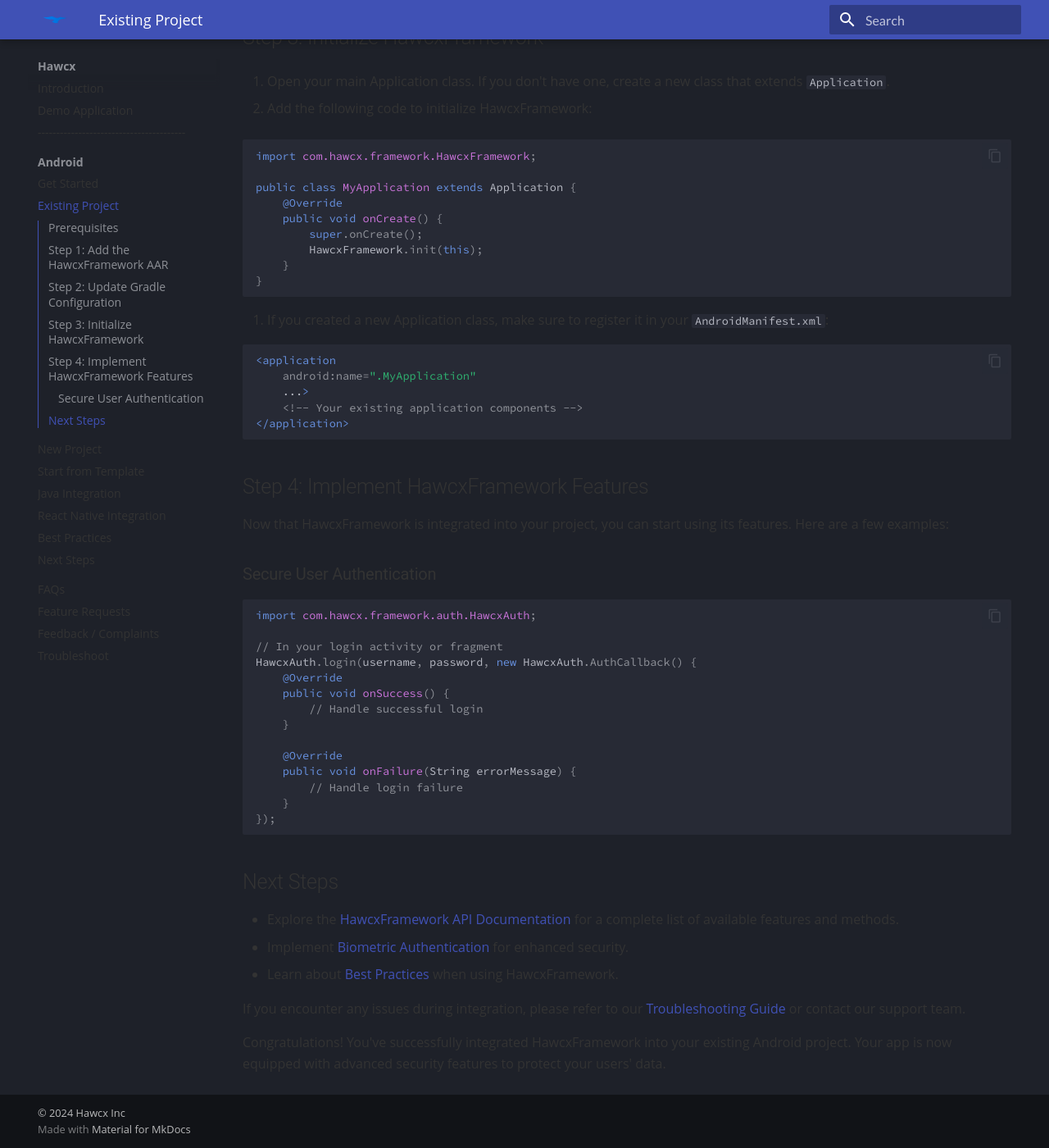
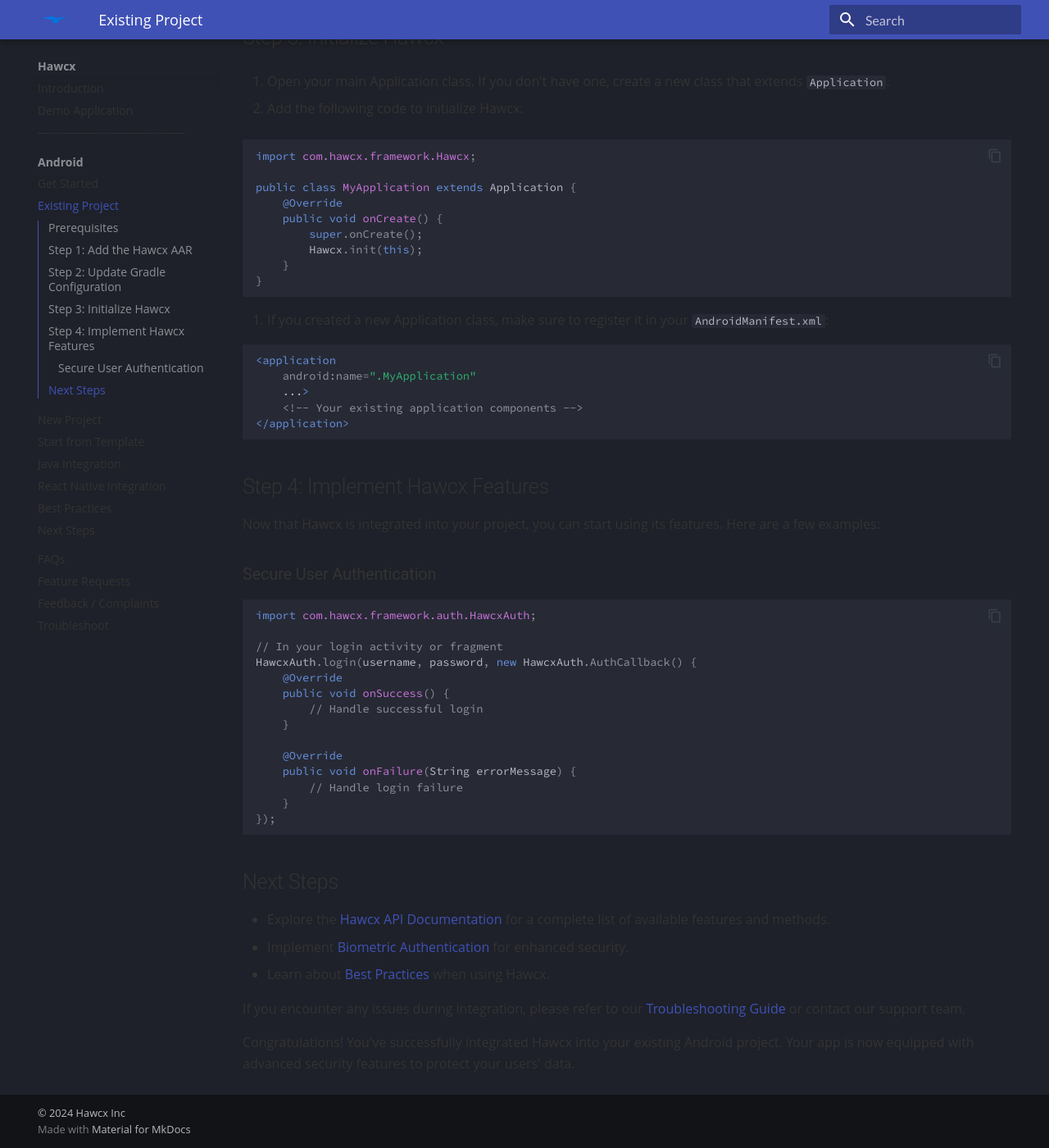
Before and after one commit to hawcx/sdk_docs, an MkDocs documentation site: the page built from docs/android/existing-project.md, in a window 1280 px wide and 1400 px high, scrolled down 981 px. Shown: the whole window at 82% size. Built offline with MkDocs 1.6.1 and Material for MkDocs 9.7.7, drawn with Linux system fonts in a browser that asks for light colours; some of the changed text lies outside the part shown.

Commit message:
Update existing-project.md

````diff
--- a/docs/android/existing-project.md
+++ b/docs/android/existing-project.md
@@ -1,6 +1,6 @@
-# Integrating HawcxFramework into an Existing Project
+# Integrating Hawcx into an Existing Project
 
-This guide will walk you through the process of adding HawcxFramework to your existing Android project. By following these steps, you'll be able to enhance your app's security features quickly and efficiently.
+This guide will walk you through the process of adding Hawcx to your existing Android project. By following these steps, you'll be able to enhance your app's security features quickly and efficiently.
 
 ## Prerequisites
 
@@ -8,9 +8,9 @@ This guide will walk you through the process of adding HawcxFramework to your ex
 - An existing Android project
 - Minimum SDK version 21 or higher
 
-## Step 1: Add the HawcxFramework AAR
+## Step 1: Add the Hawcx AAR
 
-1. [Download](https://github.com/hawcx/android_sdk/releases/download/v0.2.1/hawcx.aar) the HawcxFramework AAR file
+1. [Download](https://github.com/hawcx/android_sdk/releases/download/v0.2.1/hawcx.aar) the Hawcx AAR file
 
 2. In your Android project, create a new folder named `libs` in the `app` directory if it doesn't already exist.
 
@@ -33,20 +33,20 @@ dependencies {
 
 3. Sync your project with the Gradle files.
 
-## Step 3: Initialize HawcxFramework
+## Step 3: Initialize Hawcx
 
 1. Open your main Application class. If you don't have one, create a new class that extends `Application`.
 
-2. Add the following code to initialize HawcxFramework:
+2. Add the following code to initialize Hawcx:
 
 ```java
-import com.hawcx.framework.HawcxFramework;
+import com.hawcx.framework.Hawcx;
 
 public class MyApplication extends Application {
     @Override
     public void onCreate() {
         super.onCreate();
-        HawcxFramework.init(this);
+        Hawcx.init(this);
     }
 }
 ```
@@ -61,9 +61,9 @@ public class MyApplication extends Application {
 </application>
 ```
 
-## Step 4: Implement HawcxFramework Features
+## Step 4: Implement Hawcx Features
 
-Now that HawcxFramework is integrated into your project, you can start using its features. Here are a few examples:
+Now that Hawcx is integrated into your project, you can start using its features. Here are a few examples:
 
 ### Secure User Authentication
 
@@ -88,10 +88,10 @@ HawcxAuth.login(username, password, new HawcxAuth.AuthCallback() {
 
 ## Next Steps
 
-- Explore the [HawcxFramework API Documentation](api-docs.md) for a complete list of available features and methods.
+- Explore the [Hawcx API Documentation](api-docs.md) for a complete list of available features and methods.
 - Implement [Biometric Authentication](biometric-auth.md) for enhanced security.
-- Learn about [Best Practices](best-practices.md) when using HawcxFramework.
+- Learn about [Best Practices](best-practices.md) when using Hawcx.
 
 If you encounter any issues during integration, please refer to our [Troubleshooting Guide](../troubleshoot.md) or contact our support team.
 
-Congratulations! You've successfully integrated HawcxFramework into your existing Android project. Your app is now equipped with advanced security features to protect your users' data.
+Congratulations! You've successfully integrated Hawcx into your existing Android project. Your app is now equipped with advanced security features to protect your users' data.
````
